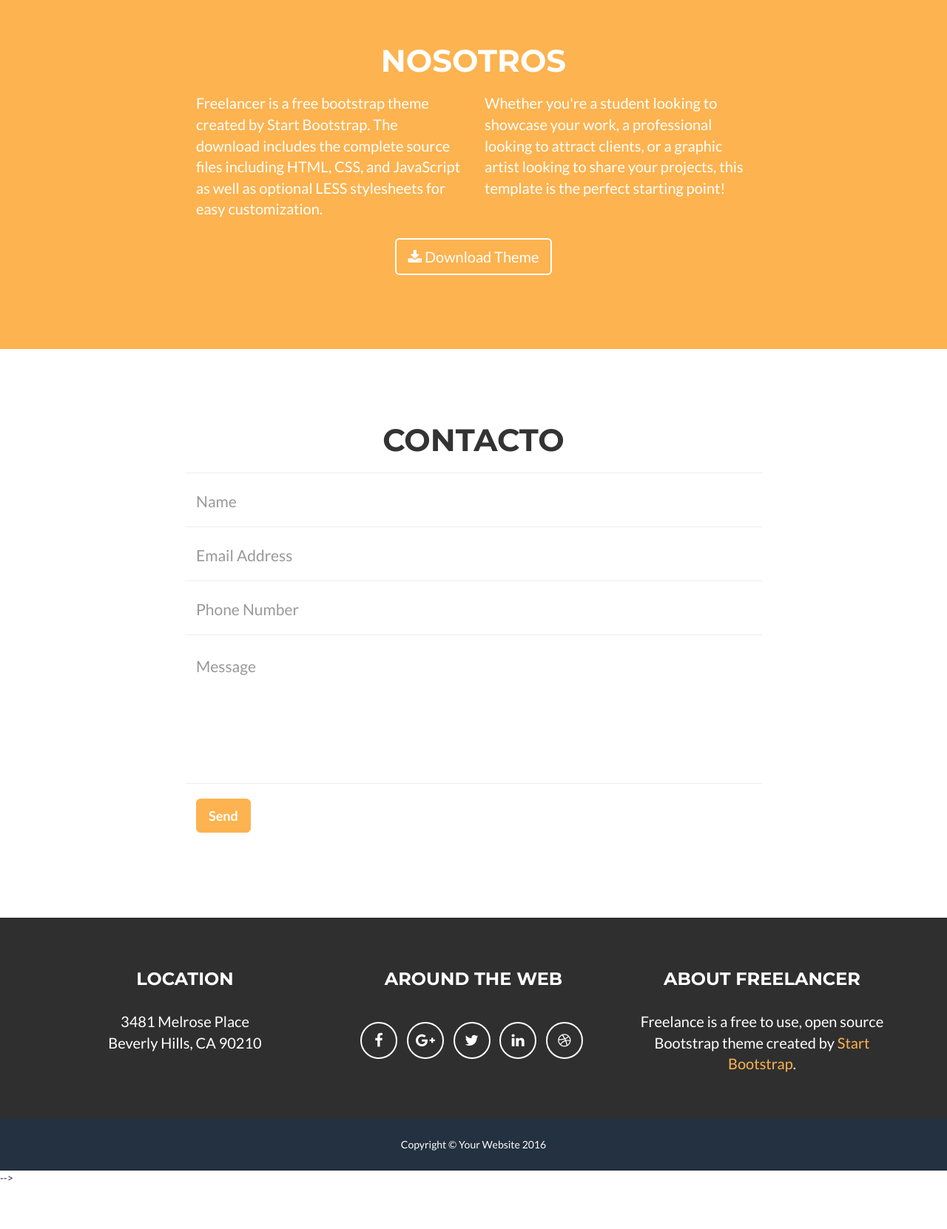
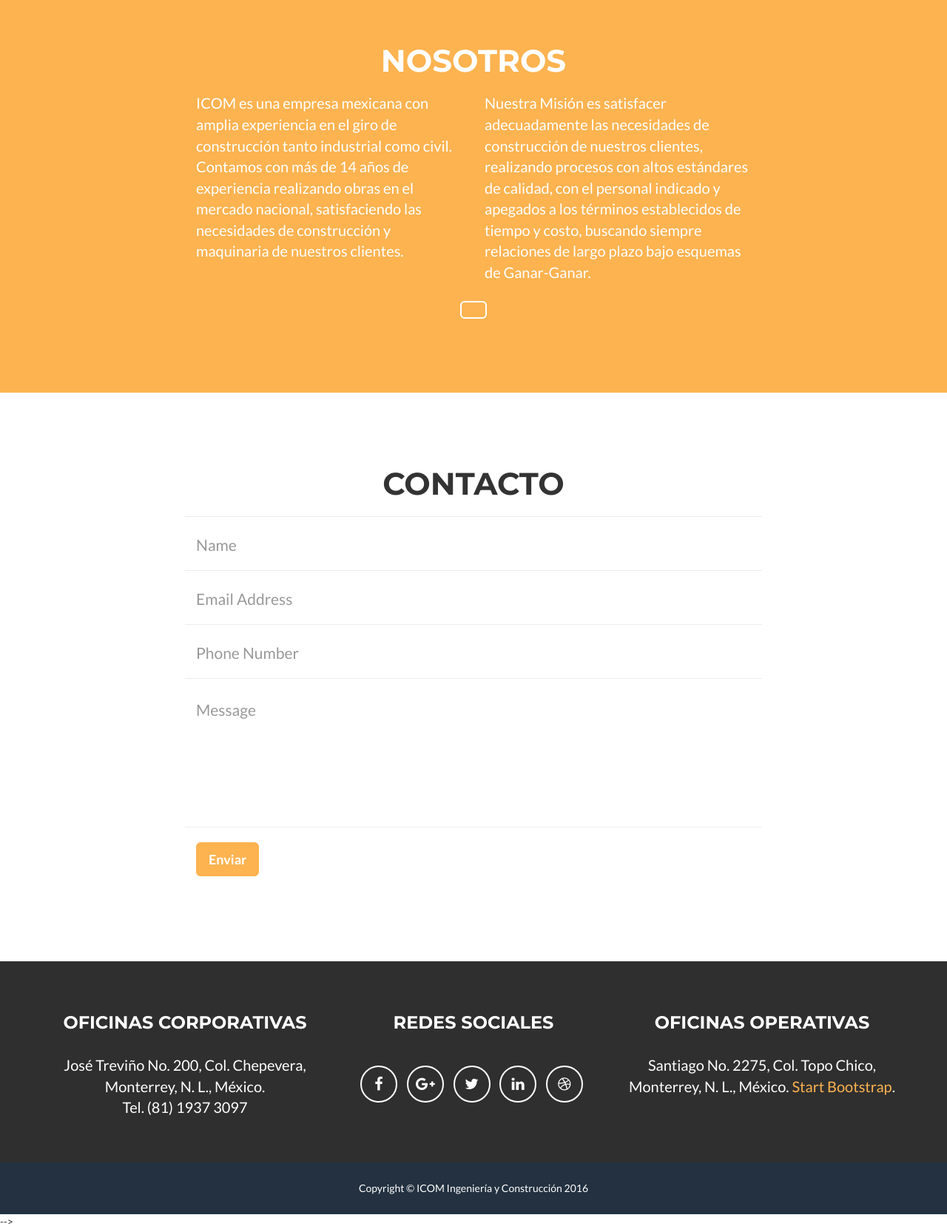
Before and after one commit to sonjer/icom, a website: page index.html in a window 1280 px wide. Shown: the part 1780-3442 px from the top of the page at 74% size. Before the commit the page ends 3383 px from the top, so only its background shows below. Drawn offline with nearby package versions, Linux system fonts and the light colour scheme.

Commit message:
cambios servicios

```diff
--- a/index.html
+++ b/index.html
@@ -105,7 +105,7 @@
                                 <i class="fa fa-search-plus fa-3x"></i>
                             </div>
                         </div>
-                        <img src="img/portfolio/banner_principal_thumbs0.jpg" class="img-responsive" alt="">
+                        <img src="img/portfolio/cabin.png" class="img-responsive" alt="">
                     </a>
                 </div>
                 <div class="col-sm-4 portfolio-item">
@@ -173,14 +173,14 @@
             </div>
             <div class="row">
                 <div class="col-lg-4 col-lg-offset-2">
-                    <p>Freelancer is a free bootstrap theme created by Start Bootstrap. The download includes the complete source files including HTML, CSS, and JavaScript as well as optional LESS stylesheets for easy customization.</p>
+                    <p>ICOM es una empresa mexicana con amplia experiencia en el giro de construcción tanto industrial como civil. Contamos con más de 14 años de experiencia realizando obras en el mercado nacional, satisfaciendo las necesidades de construcción y maquinaria de nuestros clientes.</p>
                 </div>
                 <div class="col-lg-4">
-                    <p>Whether you're a student looking to showcase your work, a professional looking to attract clients, or a graphic artist looking to share your projects, this template is the perfect starting point!</p>
+                    <p>Nuestra Misión es satisfacer adecuadamente las necesidades de construcción de nuestros clientes, realizando procesos con altos estándares de calidad, con el personal indicado y apegados a los términos establecidos de tiempo y costo, buscando siempre relaciones de largo plazo bajo esquemas de Ganar-Ganar.</p>
                 </div>
                 <div class="col-lg-8 col-lg-offset-2 text-center">
                     <a href="#" class="btn btn-lg btn-outline">
-                        <i class="fa fa-download"></i> Download Theme
+                        <!--i class="fa fa-download"></i> Download Theme-->
                     </a>
                 </div>
             </div>
@@ -203,28 +203,28 @@
                     <form name="sentMessage" id="contactForm" novalidate>
                         <div class="row control-group">
                             <div class="form-group col-xs-12 floating-label-form-group controls">
-                                <label>Name</label>
+                                <label>Nombre</label>
                                 <input type="text" class="form-control" placeholder="Name" id="name" required data-validation-required-message="Please enter your name.">
                                 <p class="help-block text-danger"></p>
                             </div>
                         </div>
                         <div class="row control-group">
                             <div class="form-group col-xs-12 floating-label-form-group controls">
-                                <label>Email Address</label>
+                                <label>Correo electronico</label>
                                 <input type="email" class="form-control" placeholder="Email Address" id="email" required data-validation-required-message="Please enter your email address.">
                                 <p class="help-block text-danger"></p>
                             </div>
                         </div>
                         <div class="row control-group">
                             <div class="form-group col-xs-12 floating-label-form-group controls">
-                                <label>Phone Number</label>
+                                <label>Numero de Telefono</label>
                                 <input type="tel" class="form-control" placeholder="Phone Number" id="phone" required data-validation-required-message="Please enter your phone number.">
                                 <p class="help-block text-danger"></p>
                             </div>
                         </div>
                         <div class="row control-group">
                             <div class="form-group col-xs-12 floating-label-form-group controls">
-                                <label>Message</label>
+                                <label>Mensaje</label>
                                 <textarea rows="5" class="form-control" placeholder="Message" id="message" required data-validation-required-message="Please enter a message."></textarea>
                                 <p class="help-block text-danger"></p>
                             </div>
@@ -233,7 +233,7 @@
                         <div id="success"></div>
                         <div class="row">
                             <div class="form-group col-xs-12">
-                                <button type="submit" class="btn btn-success btn-lg">Send</button>
+                                <button type="submit" class="btn btn-success btn-lg">Enviar</button>
                             </div>
                         </div>
                     </form>
@@ -248,12 +248,12 @@
             <div class="container">
                 <div class="row">
                     <div class="footer-col col-md-4">
-                        <h3>Location</h3>
-                        <p>3481 Melrose Place
-                            <br>Beverly Hills, CA 90210</p>
+                        <h3>OFICINAS CORPORATIVAS</h3>
+                        <p>José Treviño No. 200, Col. Chepevera, Monterrey, N. L., México.
+                            <br>Tel. (81) 1937 3097 </p>
                     </div>
                     <div class="footer-col col-md-4">
-                        <h3>Around the Web</h3>
+                        <h3>REDES SOCIALES</h3>
                         <ul class="list-inline">
                             <li>
                                 <a href="#" class="btn-social btn-outline"><i class="fa fa-fw fa-facebook"></i></a>
@@ -273,8 +273,8 @@
                         </ul>
                     </div>
                     <div class="footer-col col-md-4">
-                        <h3>About Freelancer</h3>
-                        <p>Freelance is a free to use, open source Bootstrap theme created by <a href="http://startbootstrap.com">Start Bootstrap</a>.</p>
+                        <h3>OFICINAS OPERATIVAS</h3>
+                        <p>Santiago No. 2275, Col. Topo Chico, Monterrey, N. L., México. <a href="http://startbootstrap.com">Start Bootstrap</a>.</p>
                     </div>
                 </div>
             </div>
@@ -283,7 +283,7 @@
             <div class="container">
                 <div class="row">
                     <div class="col-lg-12">
-                        Copyright &copy; Your Website 2016
+                        Copyright &copy; ICOM Ingeniería y Construcción 2016
                     </div>
                 </div>
             </div>
```
Also changed, not shown: img/portfolio/cabin.png, img/portfolio/cake.png, img/portfolio/circus.png, img/portfolio/game.png, img/portfolio/safe.png, img/portfolio/submarine.png.
